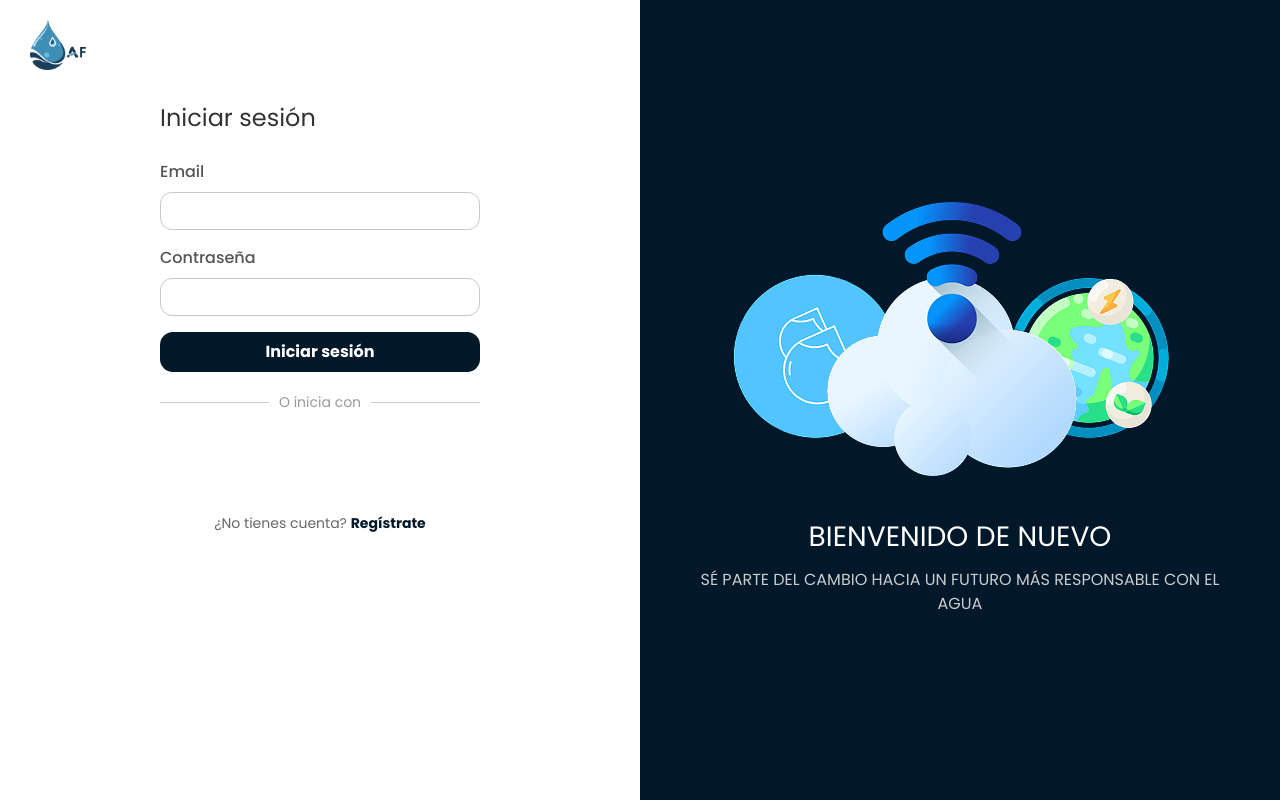
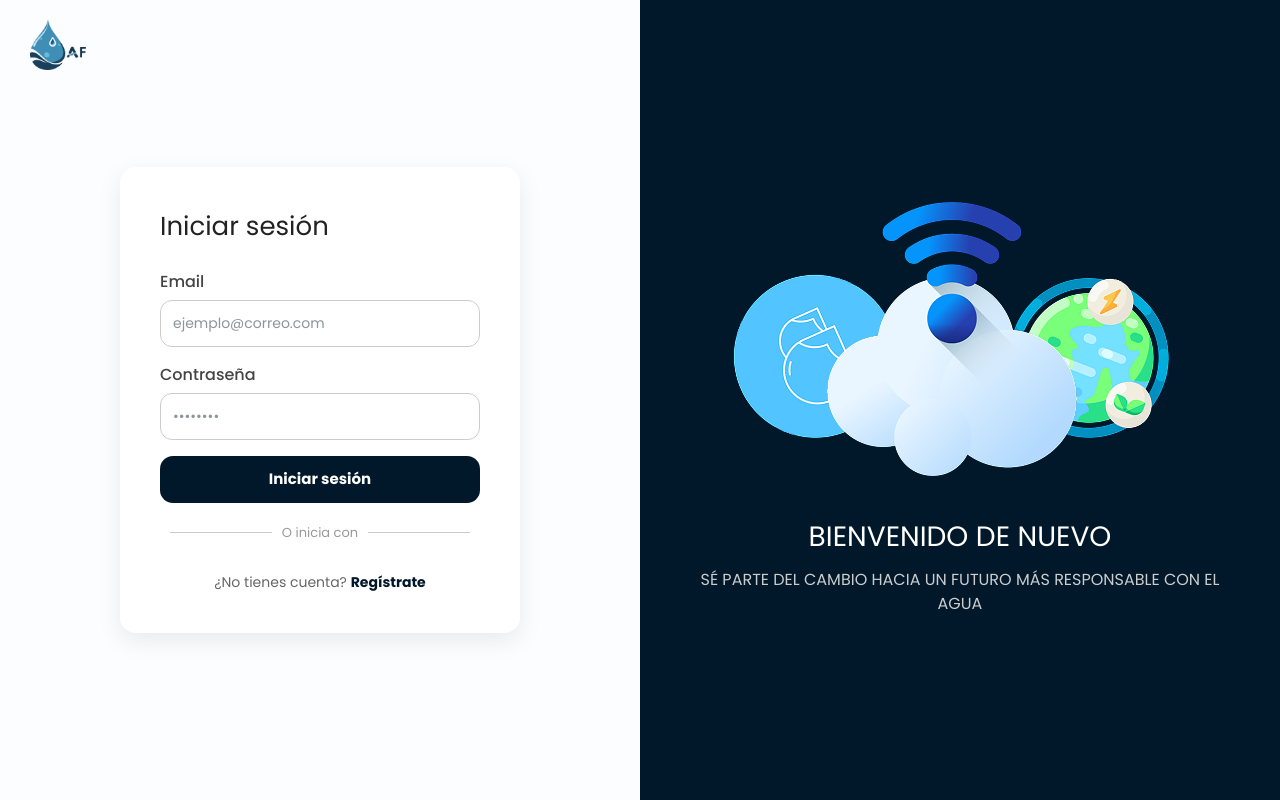
Before and after one commit to Andresito126/AquaFlow-FrontEnd, a React (Vite) app: page / in a window 1280 px wide. Built offline with nearby package versions, Linux system fonts and the light colour scheme; no server answers.

Commit message:
Fix:Fixing styles in the login and register

```diff
--- a/src/features/users/Presentation/Pages/Createuser/Createuser.tsx
+++ b/src/features/users/Presentation/Pages/Createuser/Createuser.tsx
@@ -3,7 +3,7 @@ import ImgRegister from "../../../../../core/assets/icons/login-register/image21
 import ImageLogoShort from "../../../../../core/assets/icons/login-register/hori.png";
 import { observer } from "mobx-react-lite";
 import { UserViewModel } from "../../ViewModels/UserCreateViewModel";
-import { useUserFormLogic } from "../../ViewModels/useUserCreateFormLogic.ts";
+import { useUserFormLogic } from "../../ViewModels/useUserCreateFormLogic";
 import { useEffect } from "react";
 import { useNavigate } from "react-router-dom";
 
@@ -11,7 +11,6 @@ const viewModel = new UserViewModel();
 
 const CreateUser = observer(() => {
   const { handleSubmit, showSuccessMessage } = useUserFormLogic(viewModel);
-
   const navigate = useNavigate();
 
   useEffect(() => {
@@ -19,7 +18,6 @@ const CreateUser = observer(() => {
       const timeout = setTimeout(() => {
         navigate("/");
       }, 1000);
-
       return () => clearTimeout(timeout);
     }
   }, [showSuccessMessage, navigate]);
@@ -28,7 +26,7 @@ const CreateUser = observer(() => {
     <div className="auth-container">
       <div className="auth-left">
         <div className="auth-left-content">
-          <img src={ImgRegister} alt="AquaFlow" className="img" />
+          <img src={ImgRegister} alt="Registro visual" className="img" />
           <h2>OPTIMIZA EL USO DEL AGUA</h2>
           <p>Monitorea, analiza y reutiliza con inteligencia</p>
         </div>
@@ -36,7 +34,7 @@ const CreateUser = observer(() => {
 
       <div className="auth-right">
         <div className="auth-logo-wrapper">
-          <img src={ImageLogoShort} className="auth-logo" alt="AquaFlow Logo" />
+          <img src={ImageLogoShort} className="auth-logo" alt="Logo" />
         </div>
 
         <div className="auth-box">
@@ -60,6 +58,7 @@ const CreateUser = observer(() => {
               type="text"
               value={viewModel.firstName}
               onChange={(e) => viewModel.onChangeFirstName(e.target.value)}
+              placeholder="Juan"
             />
 
             <label>Apellido paterno</label>
@@ -67,6 +66,7 @@ const CreateUser = observer(() => {
               type="text"
               value={viewModel.lastName1}
               onChange={(e) => viewModel.onChangeLastName1(e.target.value)}
+              placeholder="Pérez"
             />
 
             <label>Apellido materno</label>
@@ -74,6 +74,7 @@ const CreateUser = observer(() => {
               type="text"
               value={viewModel.lastName2}
               onChange={(e) => viewModel.onChangeLastName2(e.target.value)}
+              placeholder="Gómez"
             />
 
             <label>Email</label>
@@ -81,6 +82,7 @@ const CreateUser = observer(() => {
               type="email"
               value={viewModel.email}
               onChange={(e) => viewModel.onChangeEmail(e.target.value)}
+              placeholder="ejemplo@correo.com"
             />
 
             <label>Contraseña</label>
@@ -88,15 +90,15 @@ const CreateUser = observer(() => {
               type="password"
               value={viewModel.password}
               onChange={(e) => viewModel.onChangePassword(e.target.value)}
+              placeholder="••••••••"
             />
 
             <label>Confirmar contraseña</label>
             <input
               type="password"
               value={viewModel.confirmPassword}
-              onChange={(e) =>
-                viewModel.onChangeConfirmPassword(e.target.value)
-              }
+              onChange={(e) => viewModel.onChangeConfirmPassword(e.target.value)}
+              placeholder="••••••••"
             />
 
             <button type="submit" disabled={viewModel.isSubmitting}>
--- a/src/features/users/Presentation/Pages/Login/Login.css
+++ b/src/features/users/Presentation/Pages/Login/Login.css
@@ -2,14 +2,18 @@
   display: flex;
   height: 100vh;
   width: 100%;
+  background: #f2f6fc;
+  font-family: 'Inter', sans-serif;
 }
 
 .login-left {
   width: 50%;
-  background-color: white;
+  background: #ffffffc7;
   display: flex;
   justify-content: center;
-  padding-top: 60px;
+  align-items: center;
+  padding: 60px 40px;
+  position: relative;
   overflow-y: auto;
 }
 
@@ -20,15 +24,14 @@
   align-items: center;
   justify-content: center;
   color: white;
+  text-align: center;
   padding: 40px;
-  text-align: center;
 }
 
 .auth-logo-wrapper-left {
   position: absolute;
   top: 20px;
   left: 30px;
-  z-index: 10;
 }
 
 .auth-logo-left {
@@ -36,71 +39,66 @@
   width: auto;
 }
 
-
 .login-right-content h2 {
   font-size: 28px;
   margin-bottom: 10px;
-  font-family: 'Poppins', sans-serif;
 }
 
 .login-right-content p {
   font-size: 16px;
   color: #ccc;
-  font-family: 'Poppins', sans-serif;
 }
 
 .login-box {
   width: 100%;
   max-width: 400px;
   padding: 40px;
-  border-radius: 8px;
-  margin-bottom: 40px;
-}
-
-.login-logo {
-  width: 70px;
-  height: auto;
-  margin-bottom: 40px;
+  border-radius: 16px;
+  background: rgba(255, 255, 255, 0.85);
+  box-shadow: 0 8px 24px rgba(0, 0, 0, 0.08);
+  backdrop-filter: blur(8px);
 }
 
 .login-box h2 {
-  text-align: left;
   margin-bottom: 24px;
-  font-size: 24px;
-  color: #333;
-  font-family: 'Poppins', sans-serif;
+  font-size: 26px;
+  color: #222;
 }
 
 .login-box label {
   display: block;
-  margin-bottom: 8px;
-  color: #555;
+  margin-bottom: 6px;
+  color: #444;
   font-weight: 500;
-  font-family: 'Poppins', sans-serif;
 }
 
 .login-box input {
   width: 100%;
-  padding: 6px;
+  padding: 12px;
   margin-bottom: 16px;
-  border: 1px solid #C8C8C8;
+  border: 1px solid #ccc;
+  border-radius: 12px;
+  font-size: 14px;
+  transition: all 0.2s ease;
+}
+
+.login-box input:focus {
+  border-color: #01182B;
+  box-shadow: 0 0 0 2px rgba(1, 24, 43, 0.1);
   outline: none;
-  border-radius: 12px;
-  background-color: #ffffff;
-  font-family: 'Poppins', sans-serif;
 }
 
 .login-box button {
   width: 100%;
   background-color: #01182B;
   color: white;
-  padding: 8px;
+  padding: 12px;
   border: none;
   border-radius: 13px;
-  font-weight: bold;
+  font-weight: 600;
   cursor: pointer;
-  font-family: 'Poppins', sans-serif;
-  transition: background-color 0.3s;
+  font-size: 15px;
+  transition: 0.2s ease;
 }
 
 .login-box button:hover {
@@ -108,17 +106,16 @@
 }
 
 .signup-text {
-  margin-top: 100px;
+  margin-top: 30px;
   text-align: center;
   color: #666;
   font-size: 14px;
-  font-family: 'Poppins', sans-serif;
 }
 
 .signup-text a {
   color: #01182B;
+  font-weight: bold;
   text-decoration: none;
-  font-weight: bold;
 }
 
 .signup-text a:hover {
@@ -130,7 +127,9 @@
   align-items: center;
   text-align: center;
   margin: 20px 0;
-  font-family: 'Poppins', sans-serif;
+  font-size: 13px;
+  color: #999;
+  position: relative;
 }
 
 .divider::before,
@@ -139,22 +138,15 @@
   flex: 1;
   height: 1px;
   background: #ccc;
+  margin: 0 10px;
 }
 
-.divider span {
-  padding: 0 10px;
-  color: #999;
-  font-size: 14px;
-}
-
-
-/* alerta */
+/* Alerta */
 .alert-bar {
   width: 100%;
-  padding: 12px 16px;
+  padding: 12px;
   border-radius: 12px;
   font-size: 14px;
-  font-family: 'Poppins', sans-serif;
   margin-bottom: 20px;
   text-align: center;
   animation: fadeIn 0.3s ease-in-out;
@@ -171,3 +163,25 @@
   color: #7c1f1f;
   border: 1px solid #e5a8a8;
 }
+
+@keyframes fadeIn {
+  from {
+    opacity: 0;
+    transform: translateY(-5px);
+  }
+  to {
+    opacity: 1;
+    transform: translateY(0);
+  }
+}
+
+@media (max-width: 768px) {
+  .login-container {
+    flex-direction: column;
+  }
+
+  .login-left,
+  .login-right {
+    width: 100%;
+  }
+}
--- a/src/features/users/Presentation/Pages/Login/Login.tsx
+++ b/src/features/users/Presentation/Pages/Login/Login.tsx
@@ -1,5 +1,5 @@
-import './Login.css';
-import ImgLogin from '../../../../../core/assets/icons/login-register/login.png';
+import "./Login.css";
+import ImgLogin from "../../../../../core/assets/icons/login-register/login.png";
 import ImageLogoShort from "../../../../../core/assets/icons/login-register/hori.png";
 import { observer } from "mobx-react-lite";
 import { UserLoginViewModel } from "../../ViewModels/UserLoginViewModel";
@@ -13,13 +13,11 @@ const Login = observer(() => {
   const { handleSubmit, showSuccess } = useUserLoginLogic(viewModel);
   const navigate = useNavigate();
 
-
   useEffect(() => {
     if (showSuccess) {
       const timeout = setTimeout(() => {
         navigate("/dashboard");
       }, 2000);
-
       return () => clearTimeout(timeout);
     }
   }, [showSuccess, navigate]);
@@ -27,25 +25,17 @@ const Login = observer(() => {
   return (
     <div className="login-container">
       <div className="login-left">
-           <div className="auth-logo-wrapper-left">
-          <img src={ImageLogoShort} className="auth-logo-left" alt="AquaFlow Logo" />
+        <div className="auth-logo-wrapper-left">
+          <img src={ImageLogoShort} className="auth-logo-left" alt="Logo" />
         </div>
         <div className="login-box">
-
-
-
           {(showSuccess || viewModel.error) && (
-            <div
-              className={`alert-bar ${showSuccess ? "success" : "error"}`}
-            >
-              {showSuccess
-                ? "Inicio de sesión exitoso."
-                : viewModel.error}
+            <div className={`alert-bar ${showSuccess ? "success" : "error"}`}>
+              {showSuccess ? "Inicio de sesión exitoso." : viewModel.error}
             </div>
           )}
 
           <h2>Iniciar sesión</h2>
-
 
           <form onSubmit={handleSubmit}>
             <label>Email</label>
@@ -54,6 +44,7 @@ const Login = observer(() => {
               value={viewModel.email}
               onChange={(e) => viewModel.onChangeEmail(e.target.value)}
               disabled={viewModel.isSubmitting}
+              placeholder="ejemplo@correo.com"
             />
 
             <label>Contraseña</label>
@@ -62,6 +53,7 @@ const Login = observer(() => {
               value={viewModel.password}
               onChange={(e) => viewModel.onChangePassword(e.target.value)}
               disabled={viewModel.isSubmitting}
+              placeholder="••••••••"
             />
 
             <button type="submit" disabled={viewModel.isSubmitting}>
@@ -81,7 +73,7 @@ const Login = observer(() => {
 
       <div className="login-right">
         <div className="login-right-content">
-          <img src={ImgLogin} alt="AquaFlow Logo" className="img" />
+          <img src={ImgLogin} alt="Login visual" className="img" />
           <h2>BIENVENIDO DE NUEVO</h2>
           <p>SÉ PARTE DEL CAMBIO HACIA UN FUTURO MÁS RESPONSABLE CON EL AGUA</p>
         </div>
```
Also changed, not shown: src/features/users/Presentation/Pages/Createuser/Crateuser.css (+54 -79 lines).
